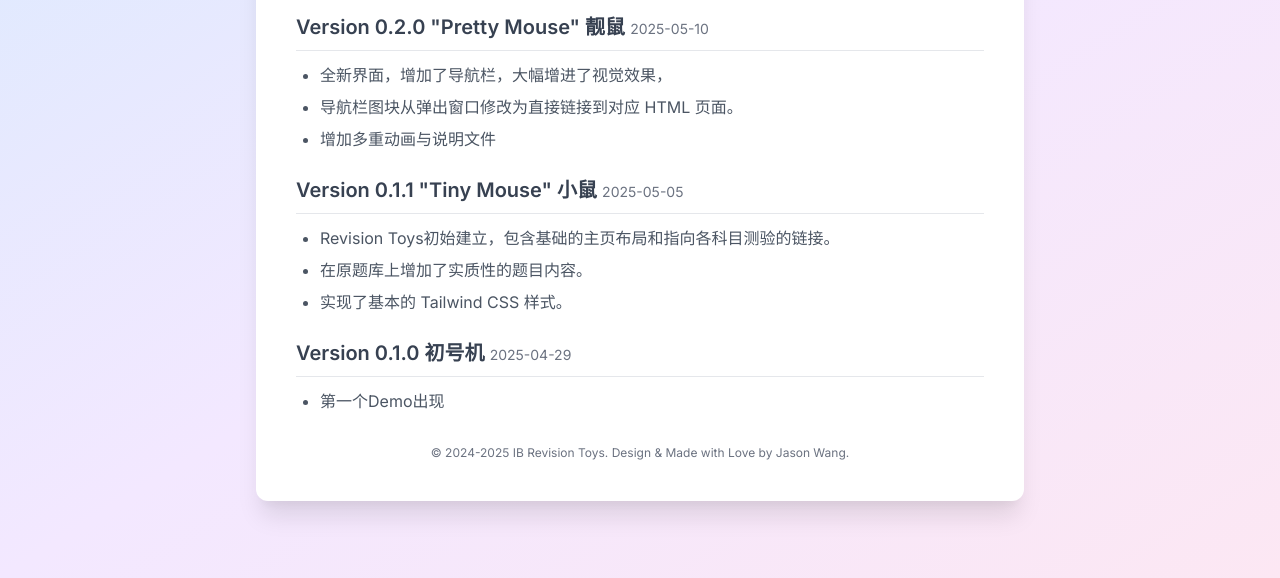
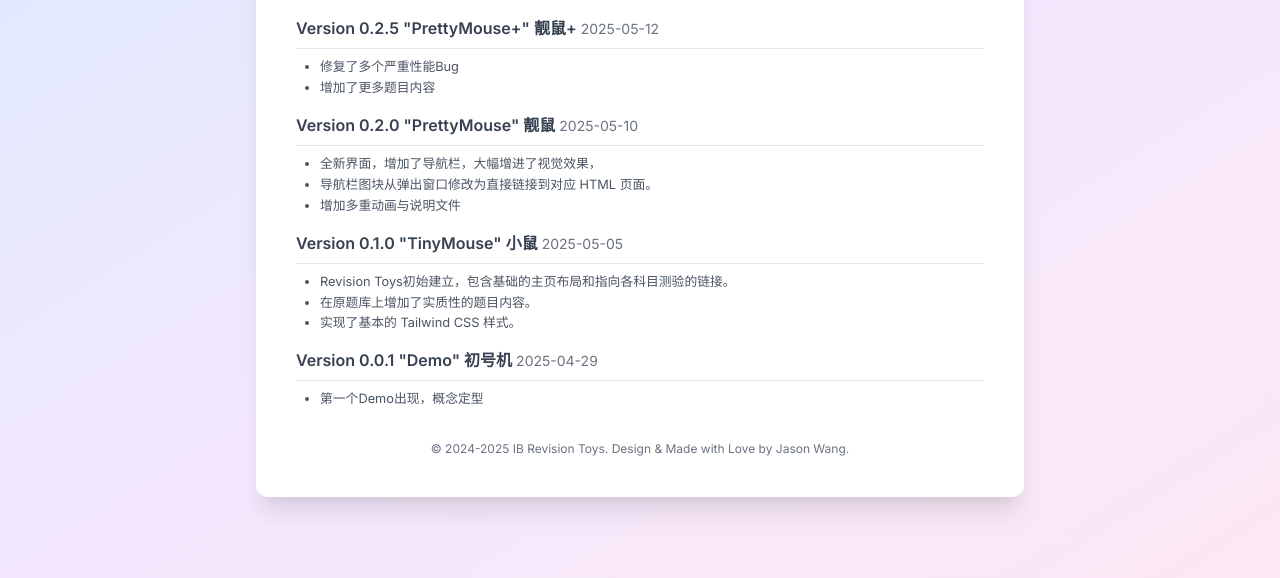
Before and after one commit to Real-JasonWang/IB_2025_CS_Review, a plain HTML site: page misc/update_history.html in a window 1280 px wide. Shown: the part 222-800 px from the top of the page. Drawn offline with nearby package versions, Linux system fonts and the light colour scheme.

Commit message:
Add files via upload

```diff
--- a/misc/update_history.html
+++ b/misc/update_history.html
@@ -40,11 +40,11 @@
             margin-right: 0.5rem;
         }
         .content-section h2 {
-            font-size: 1.25rem;
+            font-size: 1rem;
             font-weight: 600;
             color: #374151;
-            margin-top: 1.5rem;
-            margin-bottom: 0.75rem;
+            margin-top: 1rem;
+            margin-bottom: 0.5rem;
             border-bottom: 1px solid #e5e7eb;
             padding-bottom: 0.5rem;
         }
@@ -54,12 +54,13 @@
             color: #4b5563;
         }
         .content-section li {
-            margin-bottom: 0.5rem;
+            margin-bottom: 0.1rem;
+            font-size: 0.8rem;
         }
         .content-section p {
             color: #4b5563;
             line-height: 1.6;
-            margin-bottom: 1rem;
+            margin-bottom: 0.5rem;
         }
         .footer-text {
             color: #6b7280;
@@ -82,7 +83,14 @@
         </header>
         <main>
             <section class="content-section">
-                <h2>Version 0.2.0 "Pretty Mouse" 靓鼠 <span class="text-sm font-normal text-gray-500">2025-05-10</span></h2>
+                <h2>Version 0.2.5 "PrettyMouse+" 靓鼠+ <span class="text-sm font-normal text-gray-500">2025-05-12</span></h2>
+                <ul>
+                    <li>修复了多个严重性能Bug</li>
+                    <li>增加了更多题目内容</li>
+                </ul>
+            </section>
+            <section class="content-section">
+                <h2>Version 0.2.0 "PrettyMouse" 靓鼠 <span class="text-sm font-normal text-gray-500">2025-05-10</span></h2>
                 <ul>
                     <li>全新界面，增加了导航栏，大幅增进了视觉效果，</li>
                     <li>导航栏图块从弹出窗口修改为直接链接到对应 HTML 页面。</li>
@@ -90,7 +98,7 @@
                 </ul>
             </section>
             <section class="content-section">
-                <h2>Version 0.1.1 "Tiny Mouse" 小鼠 <span class="text-sm font-normal text-gray-500">2025-05-05</span></h2>
+                <h2>Version 0.1.0 "TinyMouse" 小鼠 <span class="text-sm font-normal text-gray-500">2025-05-05</span></h2>
                 <ul>
                     <li>Revision Toys初始建立，包含基础的主页布局和指向各科目测验的链接。</li>
                     <li>在原题库上增加了实质性的题目内容。</li>
@@ -98,9 +106,9 @@
                 </ul>
             </section>
             <section class="content-section">
-                <h2>Version 0.1.0 初号机 <span class="text-sm font-normal text-gray-500">2025-04-29</span></h2>
+                <h2>Version 0.0.1 "Demo" 初号机 <span class="text-sm font-normal text-gray-500">2025-04-29</span></h2>
                 <ul>
-                    <li>第一个Demo出现</li>
+                    <li>第一个Demo出现，概念定型</li>
                 </ul>
             </section>
         </main>
```
